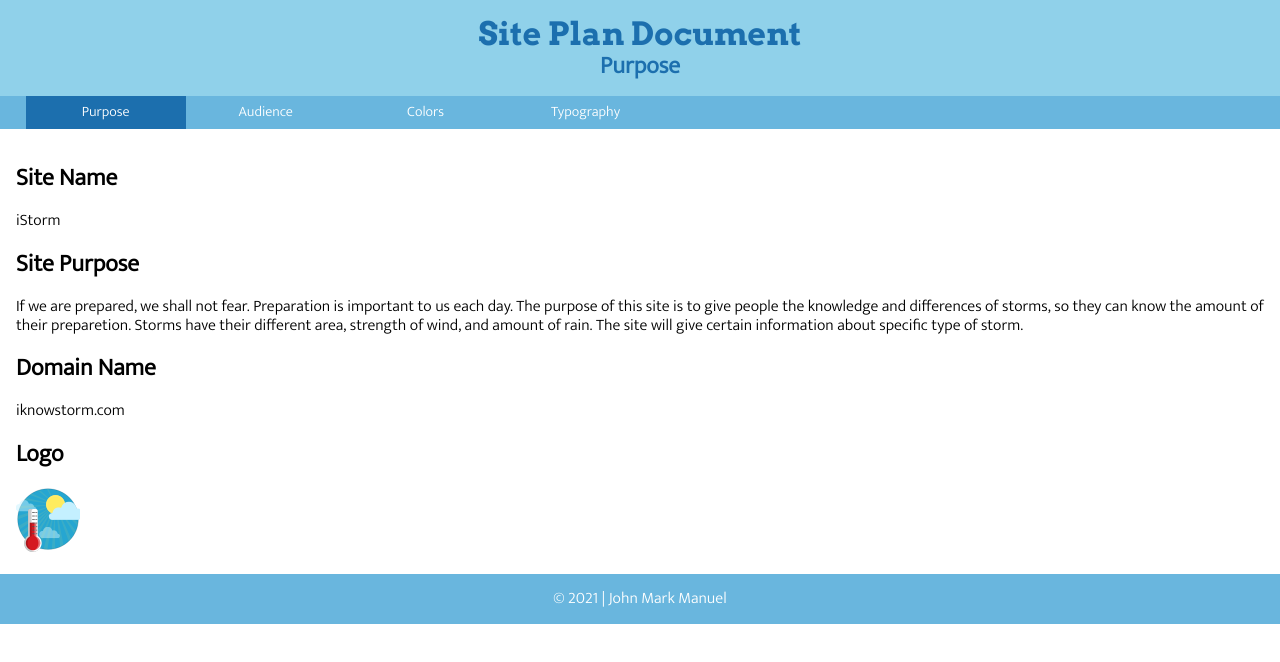
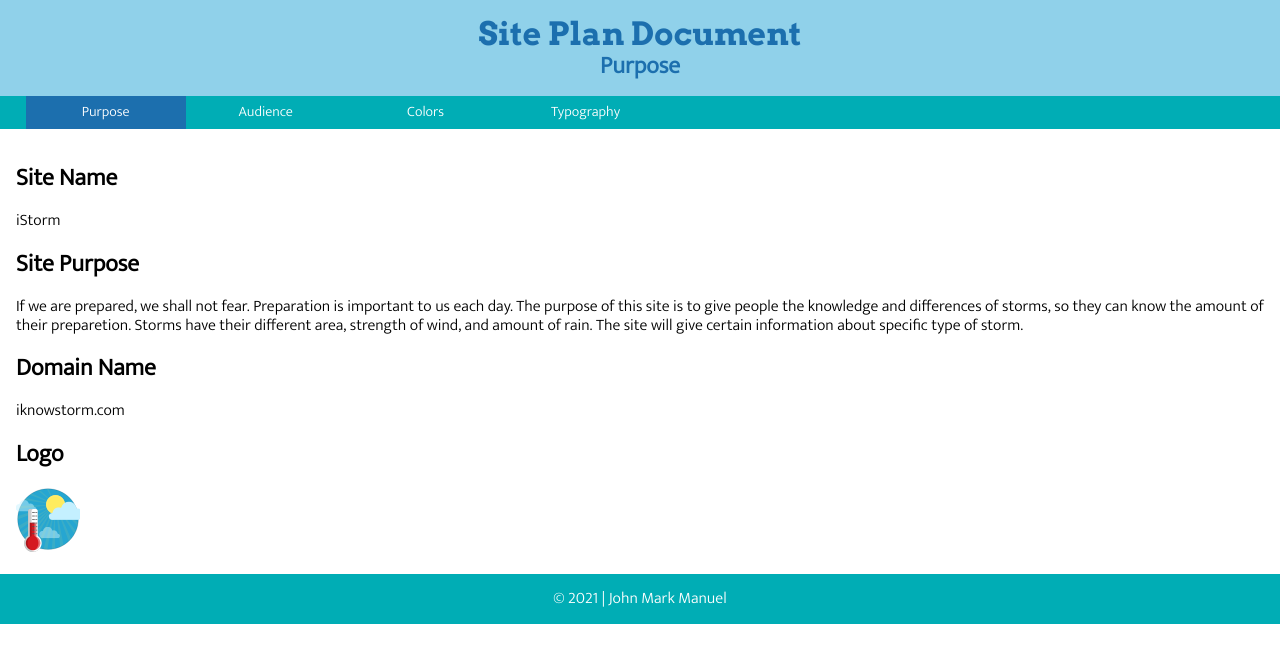
Before and after one commit to macmanuel08/macmanuel08.github.io, a plain HTML site: page WDD230/lesson3/index.html in a window 1280 px wide. Drawn offline with Linux system fonts and the light colour scheme.

Commit message:
contrast

```diff
--- a/WDD230/lesson3/css/small.css
+++ b/WDD230/lesson3/css/small.css
@@ -13,7 +13,7 @@ body {
 }
 
 nav {
-    background-color: #69b6de;
+    background-color: #00adb5;
 }
 
 nav ul {
@@ -80,7 +80,7 @@ main p {font-weight: 300;}
 
 footer {
     color: #fff;
-    background-color: #69b6de;
+    background-color: #00adb5;
     text-align: center;
     padding: 1rem;
     font-family: 'Mukta', sans-serif;
```
